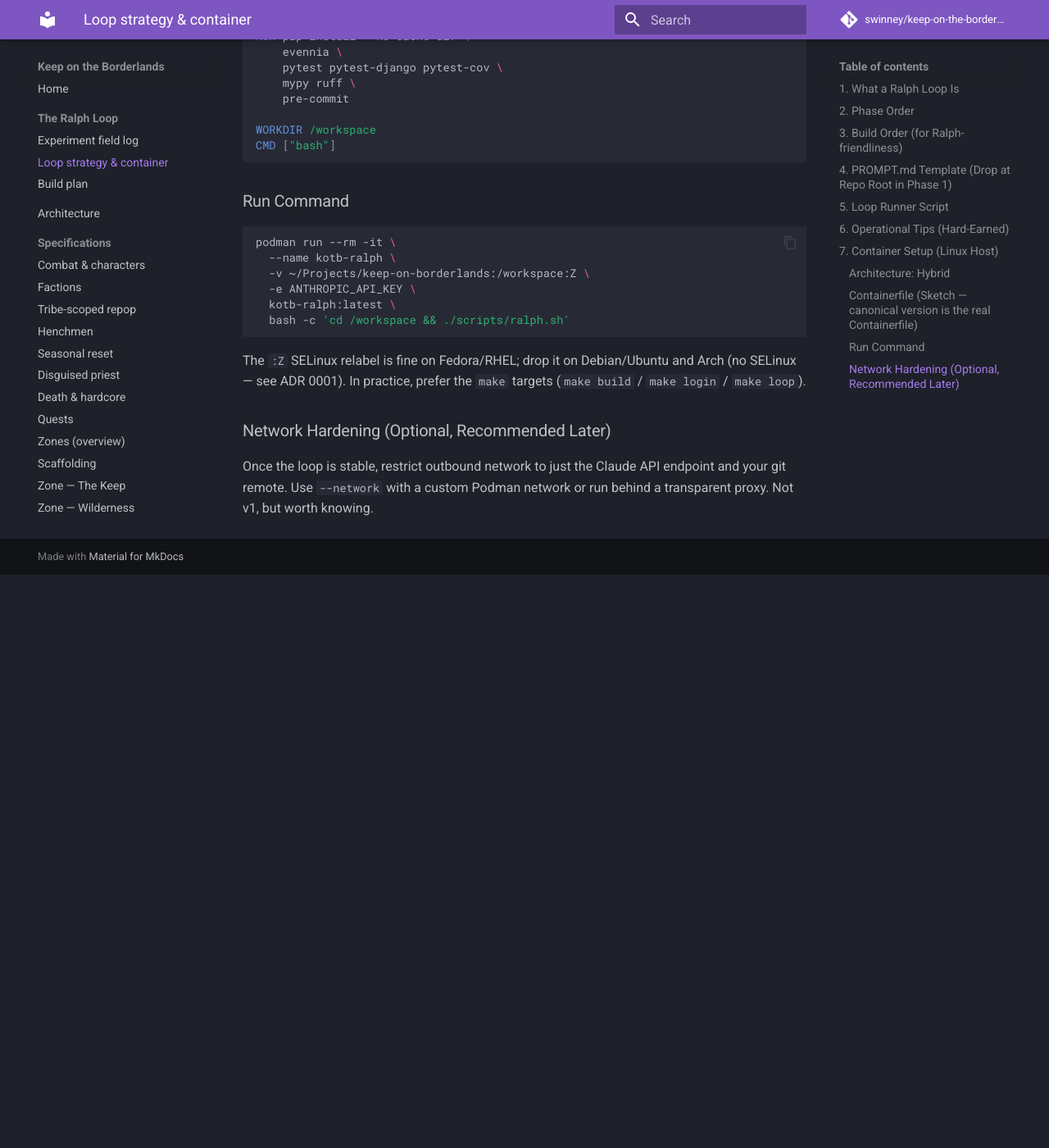
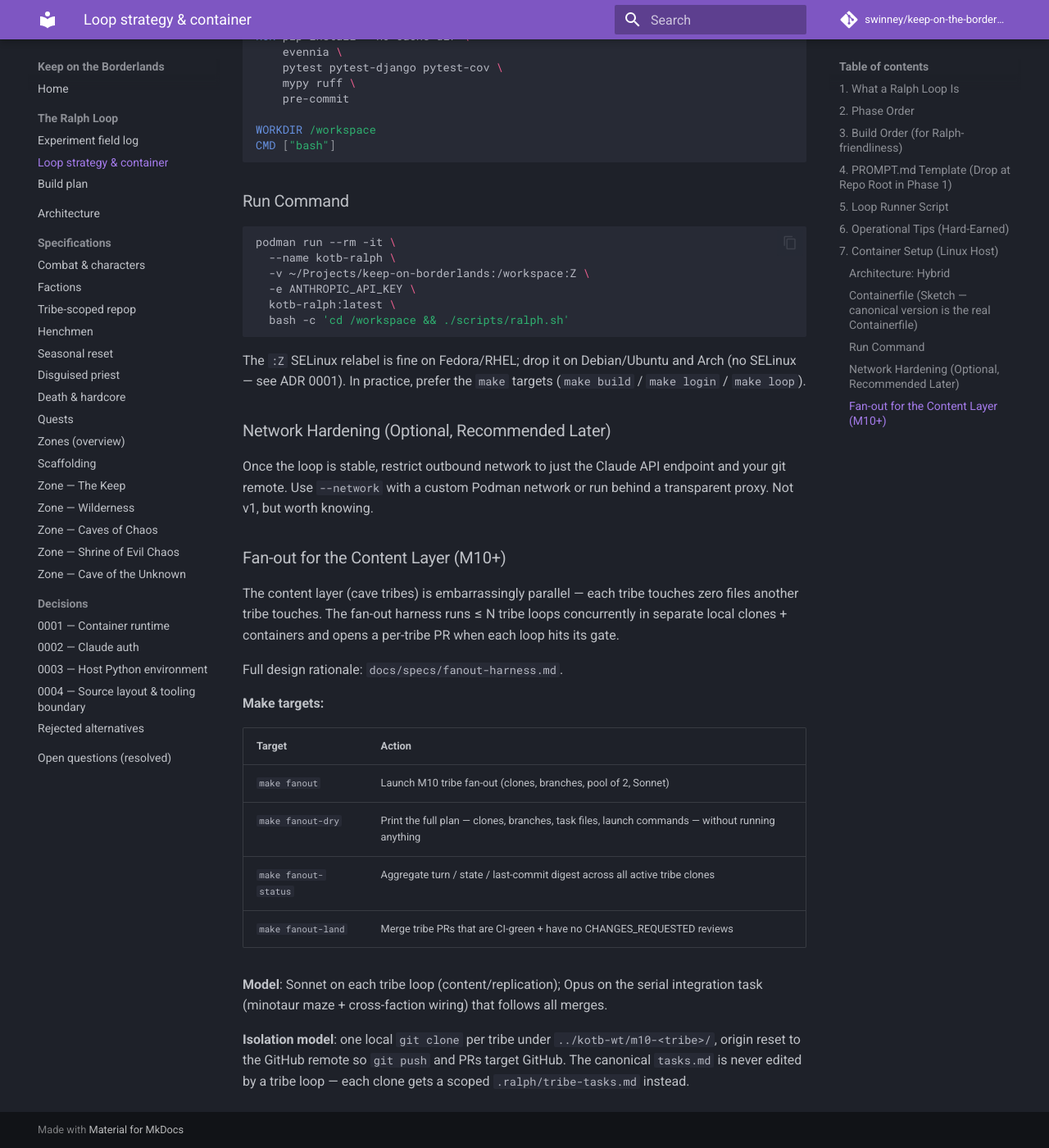
Before and after one commit to swinney/keep-on-the-borderlands, an MkDocs documentation site: the page built from docs/ralph-loop.md, in a window 1280 px wide and 1400 px high, scrolled down 4076 px. Shown: the whole window at 82% size. Built offline with MkDocs 1.6.1 and Material for MkDocs 9.7.7, drawn with Linux system fonts in a browser that asks for light colours; comment, search, counter and statistics services are not loaded; before the commit the page ends 4777 px from its top, so only the background shows below that.

Commit message:
fanout: make targets + docs wiring

```diff
--- a/docs/ralph-loop.md
+++ b/docs/ralph-loop.md
@@ -202,3 +202,29 @@
 Once the loop is stable, restrict outbound network to just the Claude API
 endpoint and your git remote. Use `--network` with a custom Podman network or
 run behind a transparent proxy. Not v1, but worth knowing.
+
+### Fan-out for the Content Layer (M10+)
+
+The content layer (cave tribes) is embarrassingly parallel — each tribe touches
+zero files another tribe touches. The fan-out harness runs ≤ N tribe loops
+concurrently in separate local clones + containers and opens a per-tribe PR
+when each loop hits its gate.
+
+Full design rationale: `docs/specs/fanout-harness.md`.
+
+**Make targets:**
+
+| Target | Action |
+|---|---|
+| `make fanout` | Launch M10 tribe fan-out (clones, branches, pool of 2, Sonnet) |
+| `make fanout-dry` | Print the full plan — clones, branches, task files, launch commands — without running anything |
+| `make fanout-status` | Aggregate turn / state / last-commit digest across all active tribe clones |
+| `make fanout-land` | Merge tribe PRs that are CI-green + have no CHANGES_REQUESTED reviews |
+
+**Model**: Sonnet on each tribe loop (content/replication); Opus on the serial
+integration task (minotaur maze + cross-faction wiring) that follows all merges.
+
+**Isolation model**: one local `git clone` per tribe under `../kotb-wt/m10-<tribe>/`,
+origin reset to the GitHub remote so `git push` and PRs target GitHub. The
+canonical `tasks.md` is never edited by a tribe loop — each clone gets a
+scoped `.ralph/tribe-tasks.md` instead.
```
Also changed, not shown: 1 other file.
